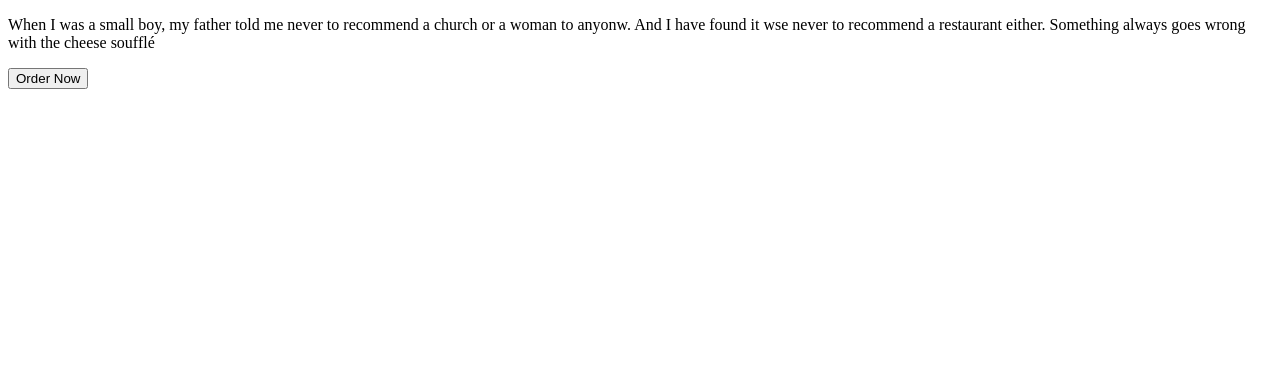
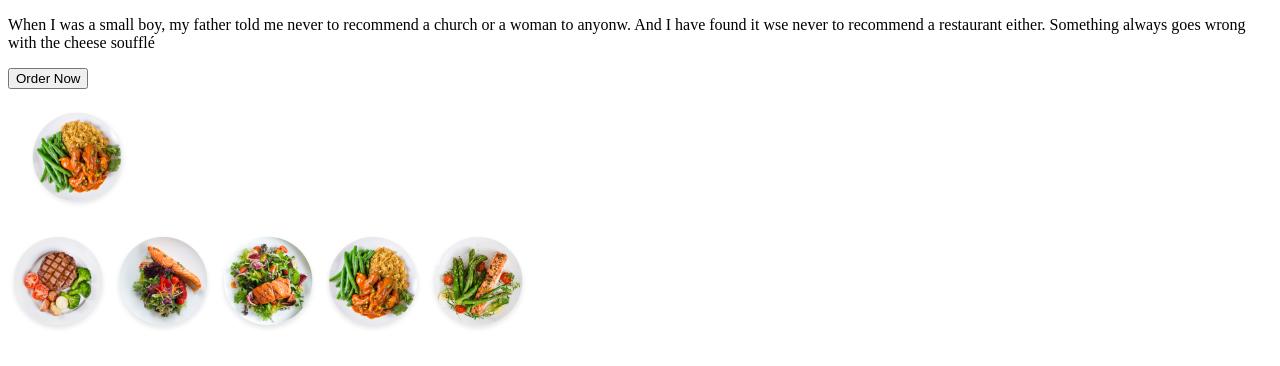
Before and after one commit to Edensel/street-food, a plain HTML site: page index.html in a window 1280 px wide. Shown: the part 270-636 px from the top of the page. Drawn offline with Linux system fonts and the light colour scheme.

Commit message:
Added food images section

```diff
--- a/index.html
+++ b/index.html
@@ -38,6 +38,22 @@
                     Order Now
                 </button>
             </div>
+            <!--Banner Image-->
+            <div class="banner-right">
+                <img src="images/image 5 (1).png" alt="aromatics">
+            </div>
+        </div>
+
+        <!-- Food Images-->
+
+        <div class="food-container">
+            <div class="food-img">
+                <img src="images/image 1.png" alt="image 1">
+                <img src="images/image 2.png" alt="image 2">
+                <img src="images/image 3.png" alt="image 3">
+                <img src="images/image 5.png" alt="image 5">
+                <img src="images/image 6.png" alt="image 6x">
+            </div>
         </div>
     </main>
 </body>
```
